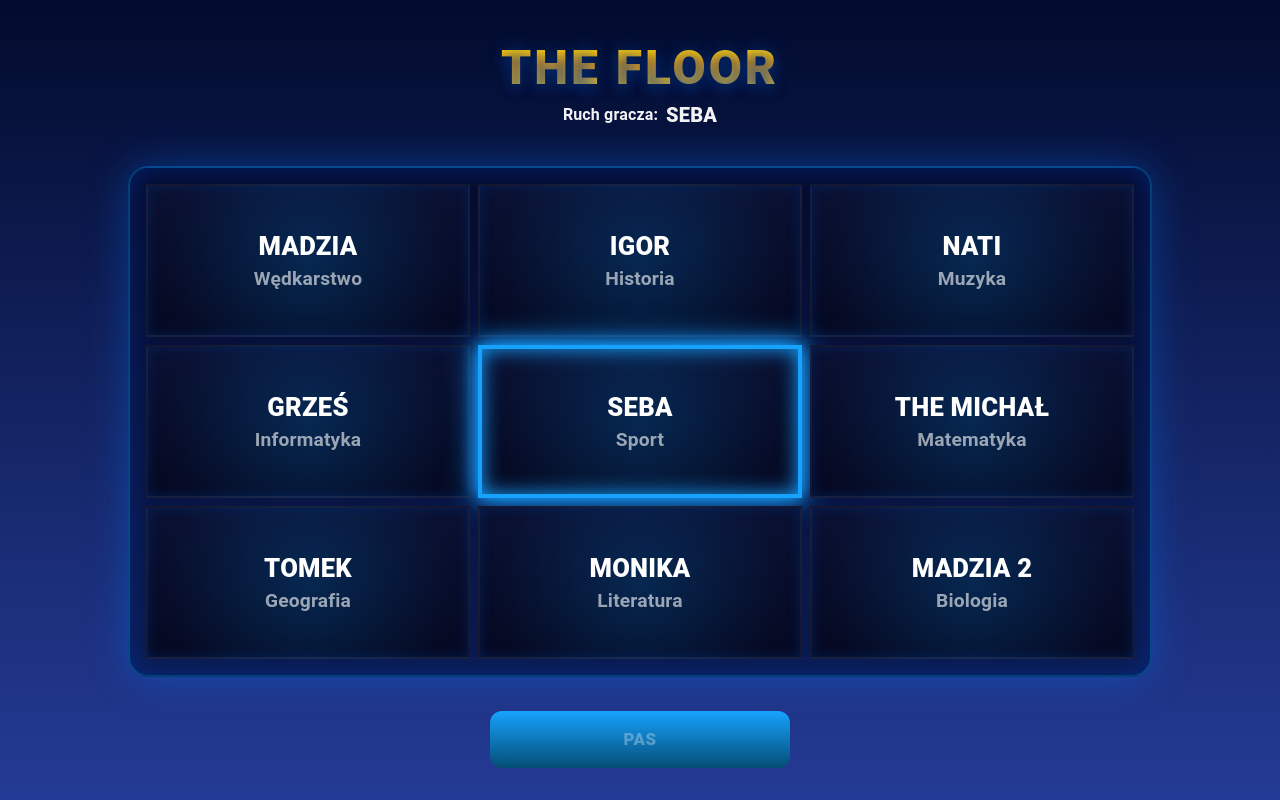
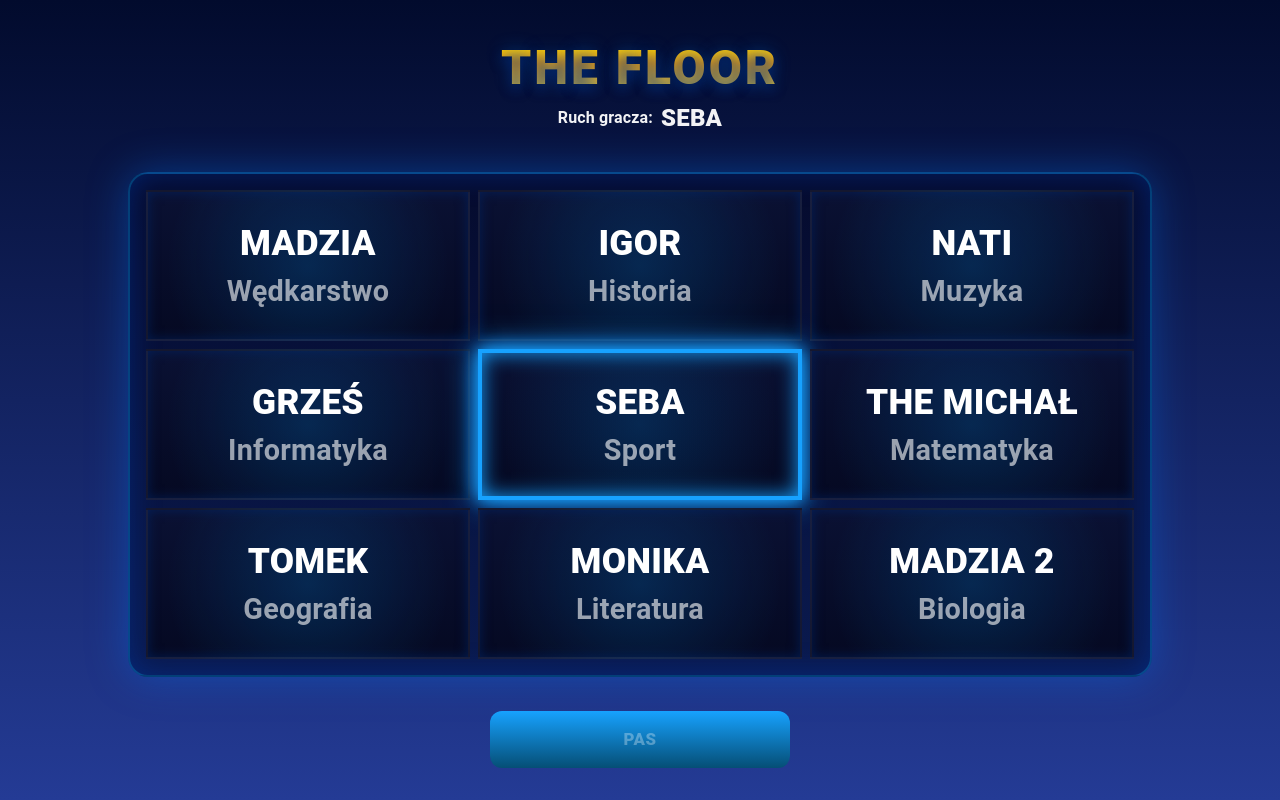
Before and after one commit to puscik21/the-floor, a React (Vite) app: page / in a window 1280 px wide. Both pictures are taken after a click on the button "ROZPOCZNIJ". Built offline with nearby package versions, Linux system fonts and the light colour scheme.

Commit message:
Make all fonts use 'rem' scale

```diff
--- a/src/components/floor/FloorScreen.tsx
+++ b/src/components/floor/FloorScreen.tsx
@@ -66,7 +66,7 @@ const HeaderText = styled(Typography)`
 `;
 
 const PlayerName = styled(Typography)`
-    font-size: 20px;
+    font-size: 1.5rem;
     text-transform: uppercase;
     font-weight: 900;
     color: rgba(255, 255, 255, 0.95);
--- a/src/components/floor/PlayerCell.tsx
+++ b/src/components/floor/PlayerCell.tsx
@@ -80,11 +80,11 @@ const PlayerName = styled(Typography)`
     font-weight: 900;
     color: white;
     text-transform: uppercase;
-    font-size: 2vw;
+    font-size: 2.2rem;
 `;
 
 const CategoryName = styled(Typography)`
     font-weight: 700;
     color: rgba(255, 255, 255, 0.6);
-    font-size: 1.5vw;
+    font-size: 1.8rem;
 `;
```
